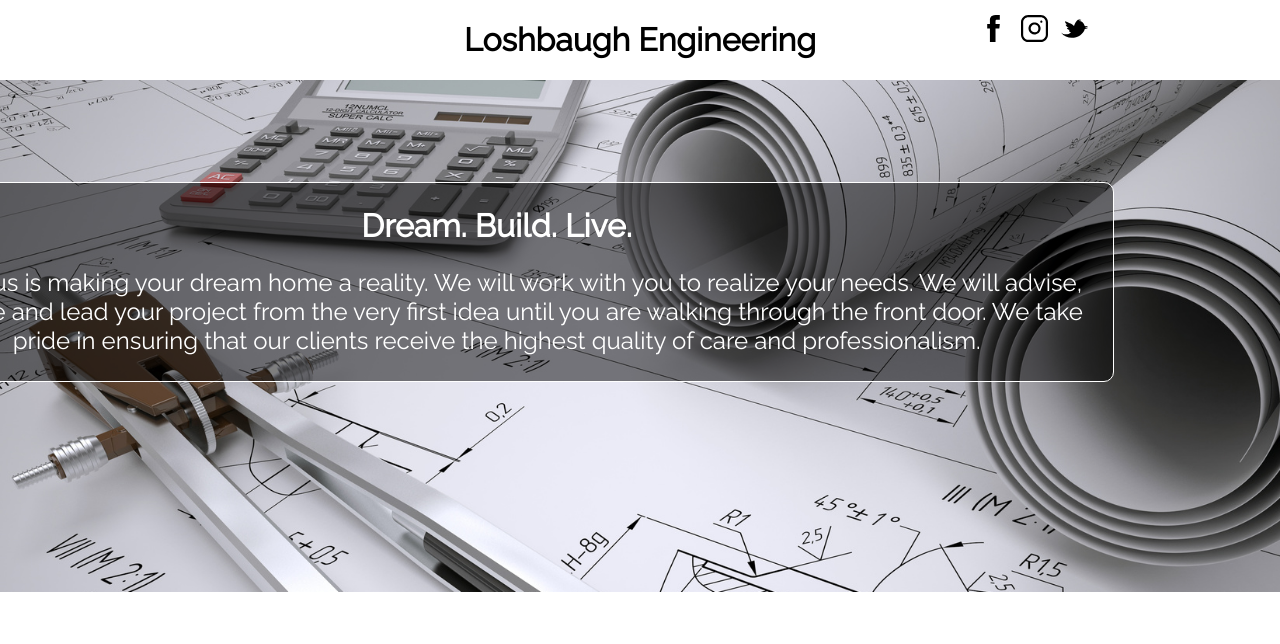
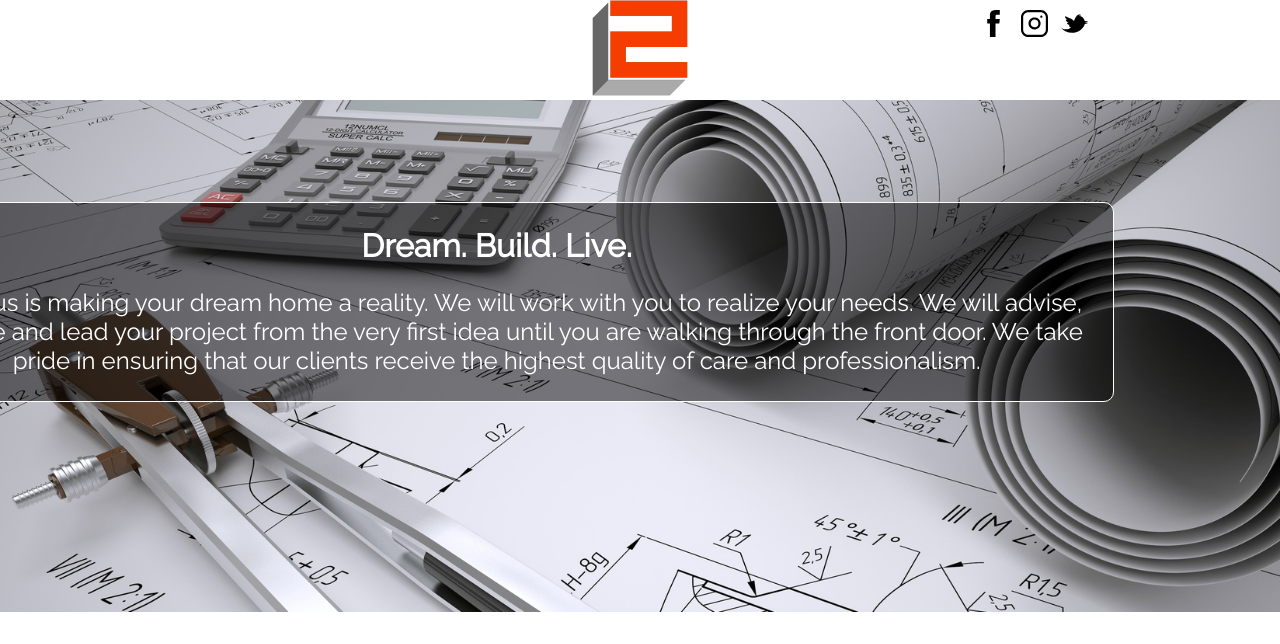
Before and after one commit to spamalope01/losh2, a website: page index.html in a window 1280 px wide. Shown: the top 644 px of the page. Drawn offline with nearby package versions, Linux system fonts and the light colour scheme.

Commit message:
small ui changes

```diff
--- a/app/Styles/base.css
+++ b/app/Styles/base.css
@@ -12,6 +12,15 @@ h1, h2, p {
 
 header {
   position: relative;
+  text-align: center;
+}
+
+.logo {
+  display: inline;
+}
+
+.logo img {
+  width: 6rem;
 }
 
 .socials {
@@ -19,7 +28,7 @@ header {
   margin-top: auto;
   position: absolute;
   right: 15%;
-  top: -6px
+  top: 10px;
 }
 
 .socMedia {
@@ -216,8 +225,8 @@ label {
   margin-top: 2em;
   margin-bottom: 3%;
   width: 15rem;
-  /*background-color: #63D1F4;
-  border-color: #63D1F4;*/
+  background-color: #63D1F4;
+  border-color: #63D1F4;
   font-weight: 400;
   line-height: 1.25;
   text-align: center;
--- a/index.html
+++ b/index.html
@@ -11,7 +11,7 @@
   <body>
     <header>
       <a name="top"></a>
-      <h1><center class="compName">Loshbaugh Engineering</center></h1>
+      <div class="logo"><img src="Images/L2-edited.png" alt=""></div>
       <section class="socials">
         <a class="test" href="#"><img class="socMedia" src="Images/facebook-letter-logo.svg" alt=""></a>
         <a class="test" href="#"><img class="socMedia" src="Images/instagram.svg" alt=""></a>
```
Also changed, not shown: app/Images/L2-edited.png (added), 1 other file.
